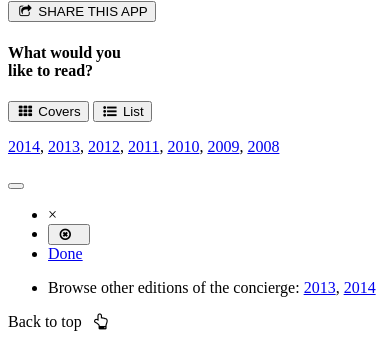
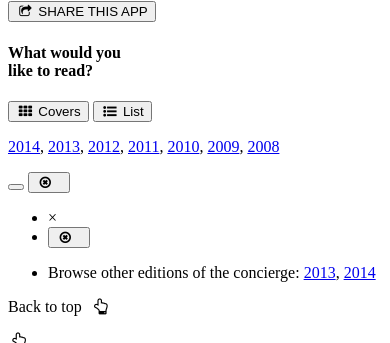
Before and after one commit to nprapps/books16, a Flask app: template templates/index.html in a window 390 px wide; the page is wider, and only the part inside the window is pictured. Shown: the part 350-693 px from the top of that part. Run offline with Flask 2, Linux system fonts and the light colour scheme; the template is opened without the code that fills it, so the values that code supplies are empty.

Commit message:
smoother mobile filtering, closes #73

```diff
--- a/less/app.less
+++ b/less/app.less
@@ -1437,13 +1437,17 @@ footer {
 @media screen and (max-width: @screen-xs-max){
     #mobile-filters {
 
-        margin: 20px 0;
+        margin: 20px 0 0 0;
         background-color:@wintergreen4;
         color:white;
         border: none;
         line-height:1.33;
         padding-top:10px;
         padding-bottom: 10px;
+    }
+
+    #clear-mobile-filters {
+        margin-bottom: 20px;
     }
 
     .option-set.filter.tags {
--- a/templates/index.html
+++ b/templates/index.html
@@ -58,6 +58,7 @@
                     </p>
                 </div>
                 <button id="mobile-filters" class="visible-xs btn btn-primary btn-block">{{ COPY.content.filter_button }}</button>
+                <button id="clear-mobile-filters" class="visible-xs btn btn-large btn-info clear-tags hide" data-filter-value="*"><i class="icon-cancel-circled2">&nbsp;&nbsp;</i>{{ COPY.content.clear_filters }}</button>
 
 
                 <!-- All Tags List -->
@@ -65,7 +66,7 @@
 
                     <li class="visible-xs mobile-label">{{ COPY.content.filter_by }} <span class="close visible-xs close-modal" aria-hidden="true">&times;</span></li>
 
-                        <li>
+                    <li class="hidden-xs">
                         <button class="btn btn-large btn-info clear-tags hide" data-filter-value="*"><i class="icon-cancel-circled2">&nbsp;&nbsp;</i>{{ COPY.content.clear_filters }}</button>
                     </li>
                     {% for row in COPY.tags %}
@@ -75,8 +76,6 @@
                          data-filter-value=".tag-{{ row.key }}" data-tag-slug="{{ row.key }}">{{ row.value }}</button>
                      </li>
                     {% endfor %}
-
-                    <li><a href="javascript:;" class="visible-xs close-modal" id="close-mobile-filter">Done</a></li>
                     <li><p class="browse">Browse other editions of the concierge: <a href="http://apps.npr.org/best-books-2013/" target="_blank">2013</a>, <a href="http://apps.npr.org/best-books-2014/" target="_blank">2014</a></p></li>
 
                 </ul>
```
Also changed, not shown: www/js/app.js (+6 -1 lines). Lines whose indentation alone changed are shown as unchanged.
